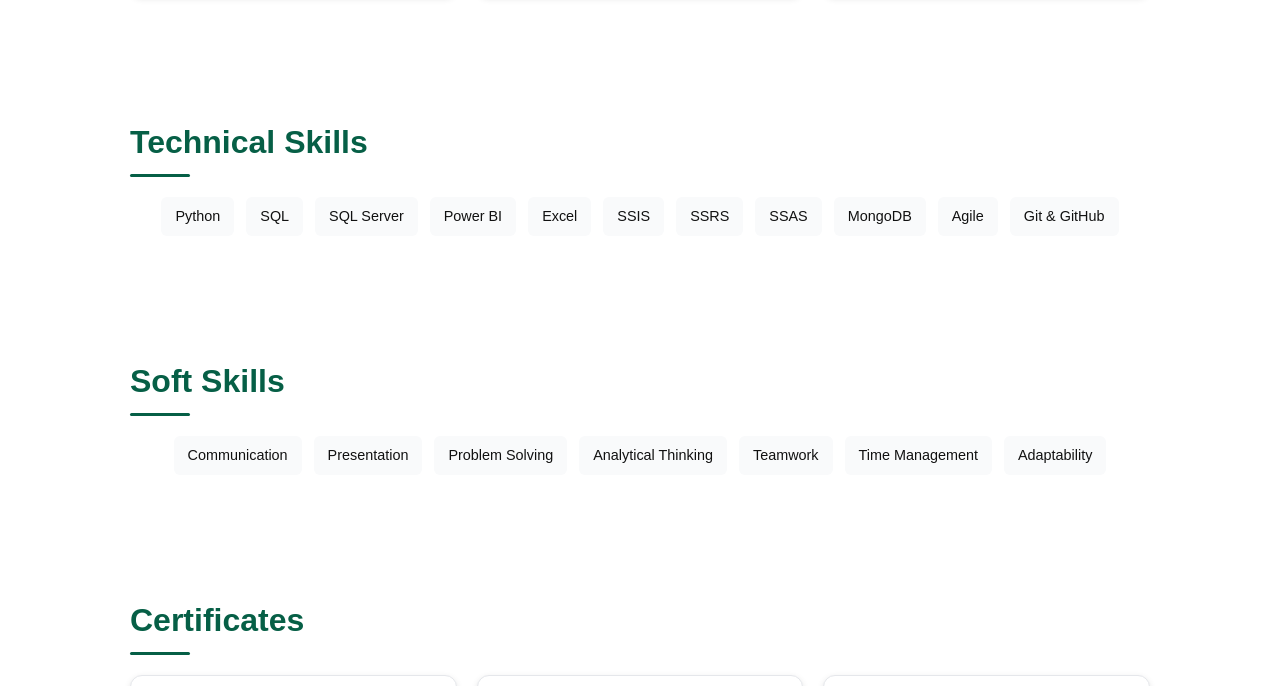
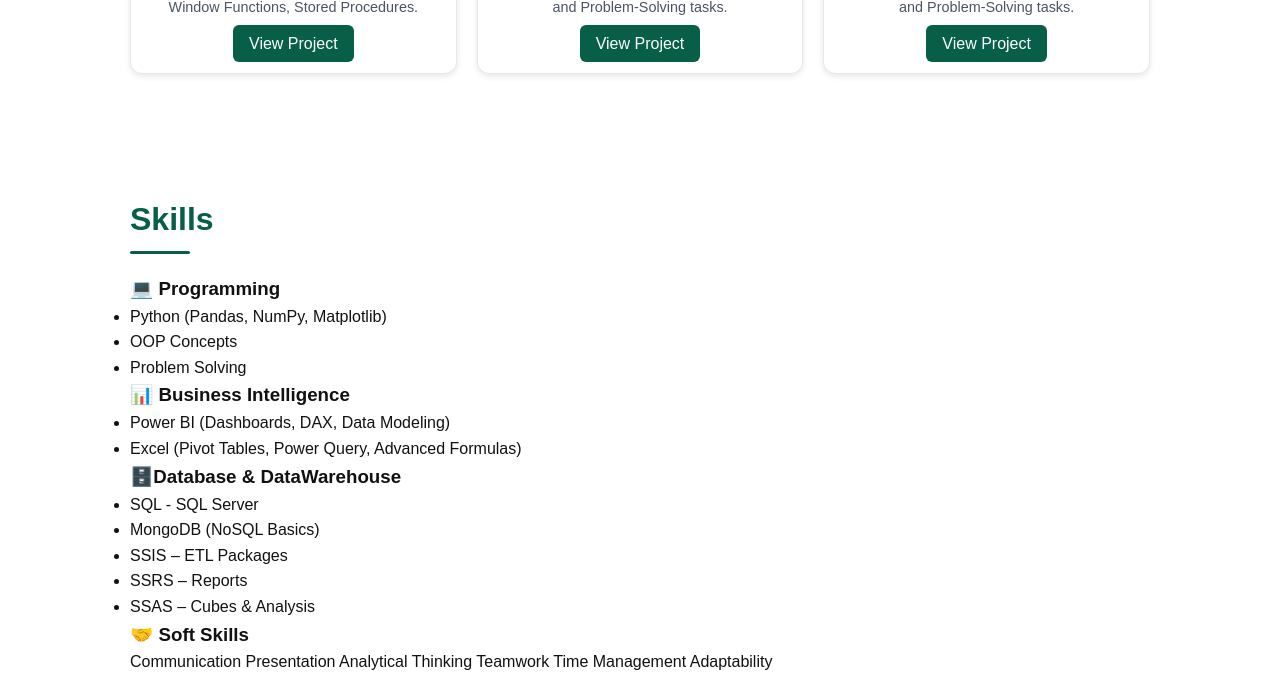
Before and after one commit to Sondos-Mohamed-Said/Sondos-Mohamed-Said.github.io, a plain HTML site: page index.html in a window 1280 px wide. Shown: the part 1995-2681 px from the top of the page. Drawn offline with Linux system fonts and the light colour scheme.

Commit message:
Update index.html

```diff
--- a/index.html
+++ b/index.html
@@ -35,7 +35,7 @@
 
 
   <!-- Hero -->
- <header id="top" class="hero container">
+ <header id="top" class="hero">
   <div class="hero-text">
     <h1><span class="accent">Sondos Mohamed</span></h1>
     <p class="subtitle"><span id="typed-text"></span></p>
@@ -58,7 +58,13 @@
     <section id="about">
       <h2>About</h2>
       <p>
-        Junior Data Analyst with practical experience in data analysis and business intelligence. Skilled in SQL, Python, Excel, and Power BI for creating dashboards and extracting insights. Familiar with Data Warehousing concepts and MongoDB, motivated to support business decisions and grow within a dynamic team.
+        I am Sondos Mohamed, a motivated Junior Data Analyst with a strong foundation in SQL, Python, Excel, and Power BI.
+        I specialize in turning data into clear insights through dashboards and reports that support smart business decisions.
+
+        With a solid background in Software Engineering, I bring an analytical mindset and structured problem-solving skills that strengthen my work in data analysis and business intelligence.
+
+        Passionate about data-driven solutions, familiar with data warehousing concepts, and eager to contribute value in dynamic teams.
+        Along with my technical expertise, I offer strong communication, teamwork, and adaptability, helping me thrive in collaborative environments and make a meaningful impact.
       </p>
     </section>
 
@@ -118,37 +124,59 @@
     </section>
 
     <!-- Skills -->
-    <section id="skills">
-      <h2>Technical Skills</h2>
-      <ul class="skills">
-        <li>Python</li>
-        <li>SQL</li>
-        <li>SQL Server</li>
-        <li>Power BI</li>
-        <li>Excel</li>
-        <li>SSIS</li>
-        <li>SSRS</li>
-        <li>SSAS</li>
-        <li>MongoDB</li>
-        <li>Agile</li>
-        <li>Git & GitHub</li>
+ <!-- Skills -->
+<section id="skills">
+  <h2>Skills</h2>
 
+  <!-- Technical Skills -->
+  <div class="skills-container">
+    <div class="skill-card">
+      <h3>💻 Programming</h3>
+      <ul>
+        <li>Python (Pandas, NumPy, Matplotlib)</li>
+        <li>OOP Concepts </li>
+        <li>Problem Solving</li>
       </ul>
-    </section>
-      <!-- Soft Skills -->
-  <section id="soft-skills">
-    <h2>Soft Skills</h2>
-    <ul class="skills">
-      <li>Communication</li>
-      <li>Presentation</li>
-      <li>Problem Solving</li>
-      <li>Analytical Thinking</li>
-      <li>Teamwork</li>
-      <li>Time Management</li>
-      <li>Adaptability</li>
+    </div>
 
-    </ul>
-  </section>
+    <div class="skill-card">
+      <h3>📊 Business Intelligence</h3>
+      <ul>
+        <li>Power BI (Dashboards, DAX, Data Modeling)</li>
+        <li>Excel (Pivot Tables, Power Query, Advanced Formulas)</li>
+      </ul>
+    </div>
+
+    <div class="skill-card">
+      <h3>🗄️Database & DataWarehouse</h3>
+      <ul>
+        <li> SQL - SQL Server</li>
+        <li>MongoDB (NoSQL Basics)</li>
+        <li>SSIS – ETL Packages</li>
+        <li>SSRS – Reports</li>
+        <li>SSAS – Cubes & Analysis</li>
+      </ul>
+    </div>
+
+    </div>
+  </div>
+
+  <!-- Soft Skills -->
+  <div class="skills-container">
+    <div class="skill-card soft-card">
+      <h3>🤝 Soft Skills</h3>
+      <div class="soft-badges">
+        <span>Communication</span>
+        <span>Presentation</span>
+        <span>Analytical Thinking </span>
+        <span>Teamwork</span>
+        <span>Time Management </span>
+        <span>Adaptability</span>
+      </div>
+    </div>
+  </div>
+</section>
+
 
 <!-- Certificates -->
 <section id="certificates" class="section">
@@ -195,7 +223,7 @@
 </section>
 
 <section id="experience">
-  <h2>Professional Experience</h2>
+  <h2>Experience</h2>
   <div class="timeline">
     <div class="timeline-item">
       <h3>Freelancer (01/2023 – Present)</h3>
@@ -222,7 +250,7 @@
 
     <!-- Activities -->
     <section id="activities">
-      <h2>Extracurricular Activities</h2>
+      <h2> Activities</h2>
       <ul>
         <li>ICPC, Suez University – Technical Head</li>
         <li>Code Challenge 2023 & 2024 – Volunteer</li>
```
